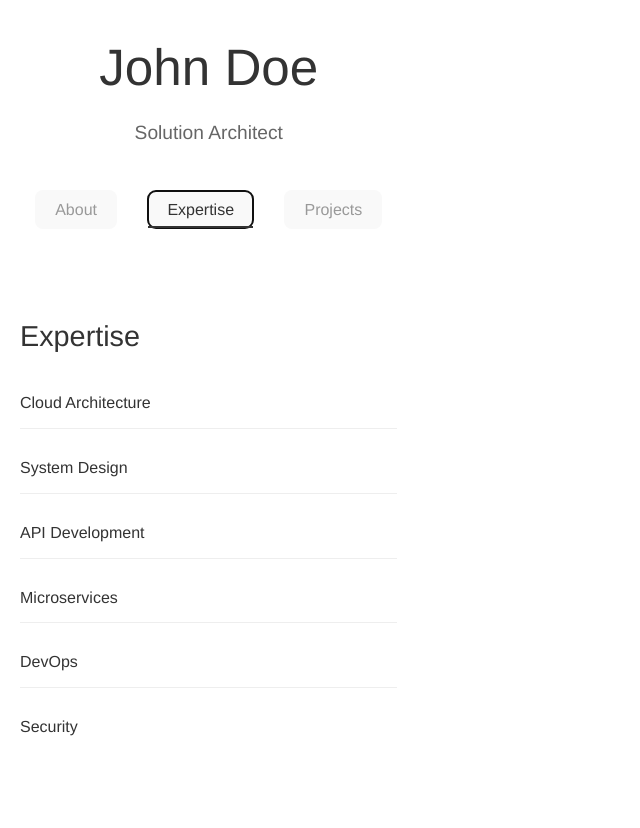
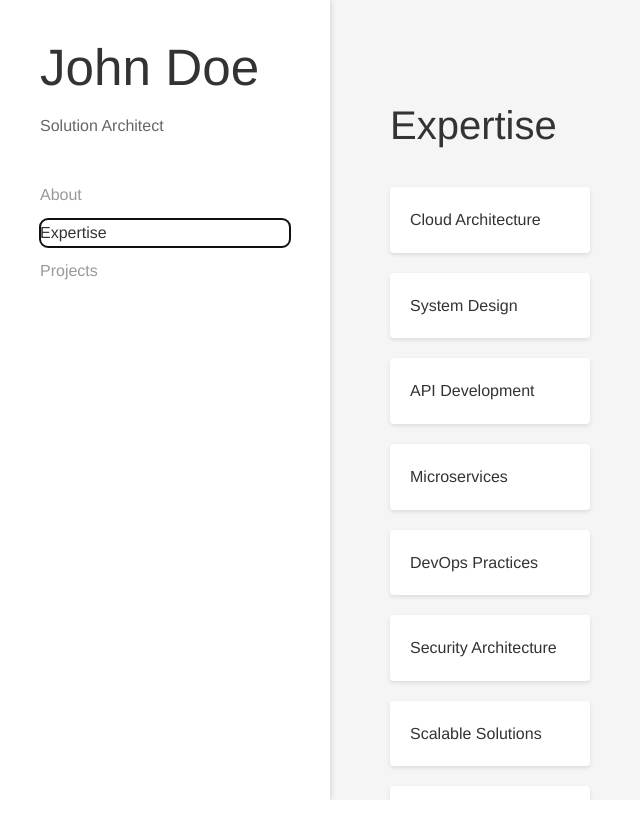
Before and after one commit to Paqads/paqs, a React (Vite) app: page / in a window 1280 px wide. Both pictures are taken after a click on the button "Expertise". Shown: the whole page, without its empty margins (0-640 px from the left). After the commit the page ends 800 px from the top, so only its background shows below. Built offline with nearby package versions, Linux system fonts and the light colour scheme.

Commit message:
Implement viewport design for the  portfolio

```diff
--- a/src/App.css
+++ b/src/App.css
@@ -1,98 +1,126 @@
-body {
+body, html {
+  margin: 0;
+  padding: 0;
+  height: 100%;
   font-family: 'Helvetica Neue', Arial, sans-serif;
   line-height: 1.6;
   color: #333;
-  background-color: #fff;
-  margin: 0;
-  padding: 0;
+  background-color: #f5f5f5;
 }
 
 .app {
-  max-width: 800px;
-  margin: 0 auto;
-  padding: 40px 20px;
+  display: flex;
+  height: 100vh;
 }
 
-header {
-  margin-bottom: 40px;
-  text-align: center;
+nav {
+  width: 250px;
+  background-color: #fff;
+  padding: 40px;
+  box-shadow: 2px 0 5px rgba(0,0,0,0.1);
+  display: flex;
+  flex-direction: column;
+}
+
+.nav-content {
+  position: sticky;
+  top: 40px;
 }
 
 h1 {
-  font-size: 2.5em;
+  font-size: 1.8em;
   font-weight: 300;
-  margin: 0;
+  margin: 0 0 10px 0;
 }
 
-header p {
-  font-size: 1.2em;
+.title {
+  font-size: 1em;
   color: #666;
-}
-
-nav {
-  display: flex;
-  justify-content: center;
   margin-bottom: 40px;
 }
 
-button {
+nav button {
+  display: block;
+  width: 100%;
+  text-align: left;
   background: none;
   border: none;
   font-size: 1em;
-  margin: 0 15px;
+  margin: 10px 0;
   padding: 5px 0;
   color: #999;
   cursor: pointer;
   transition: color 0.3s ease;
-  position: relative;
 }
 
-button::after {
-  content: '';
-  position: absolute;
-  width: 100%;
-  height: 2px;
-  bottom: 0;
-  left: 0;
-  background-color: #333;
-  transform: scaleX(0);
-  transition: transform 0.3s ease;
-}
-
-button:hover, button.active {
+nav button:hover, nav button.active {
   color: #333;
 }
 
-button:hover::after, button.active::after {
-  transform: scaleX(1);
-}
-
 main {
-  padding: 20px 0;
+  flex-grow: 1;
+  padding: 60px;
+  overflow-y: auto;
 }
 
 h2 {
-  font-size: 1.8em;
+  font-size: 2.5em;
   font-weight: 300;
-  margin-bottom: 20px;
+  margin-bottom: 30px;
+  color: #333;
 }
 
-p, li {
-  font-size: 1em;
+p {
+  font-size: 1.1em;
   line-height: 1.8;
+  max-width: 800px;
+}
+
+.expertise-list {
+  list-style-type: none;
+  padding: 0;
+  display: grid;
+  grid-template-columns: repeat(auto-fill, minmax(200px, 1fr));
+  gap: 20px;
+}
+
+.expertise-list li {
+  background-color: #fff;
+  padding: 20px;
+  border-radius: 4px;
+  box-shadow: 0 2px 4px rgba(0,0,0,0.1);
+}
+
+.projects-grid {
+  display: grid;
+  grid-template-columns: repeat(auto-fill, minmax(300px, 1fr));
+  gap: 30px;
+}
+
+.project-card {
+  background-color: #fff;
+  padding: 30px;
+  border-radius: 4px;
+  box-shadow: 0 2px 4px rgba(0,0,0,0.1);
+}
+
+.project-card h3 {
+  font-size: 1.3em;
+  margin-top: 0;
   margin-bottom: 15px;
 }
 
-ul {
-  list-style-type: none;
-  padding: 0;
+@media (max-width: 768px) {
+  .app {
+    flex-direction: column;
+  }
+
+  nav {
+    width: 100%;
+    padding: 20px;
+  }
+
+  main {
+    padding: 30px;
+  }
 }
-
-li {
-  padding: 10px 0;
-  border-bottom: 1px solid #eee;
-}
-
-li:last-child {
-  border-bottom: none;
-}
--- a/src/App.jsx
+++ b/src/App.jsx
@@ -7,29 +7,37 @@ const App = () => {
   const content = {
     about: {
       title: 'About',
-      text: 'Solution Architect with a passion for creating elegant, efficient systems. I transform complex problems into streamlined architectures.'
+      text: 'As a Solution Architect, I specialize in designing elegant, efficient systems that solve complex problems. With a keen eye for detail and a passion for innovation, I transform intricate challenges into streamlined architectures that drive business success.'
     },
     expertise: {
       title: 'Expertise',
-      items: ['Cloud Architecture', 'System Design', 'API Development', 'Microservices', 'DevOps', 'Security']
+      items: ['Cloud Architecture', 'System Design', 'API Development', 'Microservices', 'DevOps Practices', 'Security Architecture', 'Scalable Solutions', 'Data Management']
     },
     projects: {
       title: 'Projects',
       items: [
-        'Enterprise Data Platform: Scalable solution handling petabytes',
-        'Microservices Migration: Modernizing legacy systems',
-        'Cloud Strategy: Secure, compliant healthcare solutions'
+        {
+          name: 'Enterprise Data Platform',
+          description: 'Designed a scalable platform handling petabytes of data, improving data accessibility and analysis capabilities.'
+        },
+        {
+          name: 'Microservices Migration',
+          description: 'Led the architecture for transitioning a monolithic application to a flexible, scalable microservices architecture.'
+        },
+        {
+          name: 'Cloud Migration Strategy',
+          description: 'Developed a comprehensive cloud migration plan for a healthcare provider, ensuring data security and regulatory compliance.'
+        }
       ]
     }
   };
 
   return (
     <div className="app">
-      <header>
+      <nav>
+        <div className="nav-content">
           <h1>John Doe</h1>
-        <p>Solution Architect</p>
-      </header>
-      <nav>
+          <p className="title">Solution Architect</p>
           {Object.keys(content).map(section => (
             <button
               key={section}
@@ -39,17 +47,27 @@ const App = () => {
               {content[section].title}
             </button>
           ))}
+        </div>
       </nav>
       <main>
         <h2>{content[activeSection].title}</h2>
-        {activeSection === 'about' ? (
-          <p>{content[activeSection].text}</p>
-        ) : (
-          <ul>
+        {activeSection === 'about' && <p>{content[activeSection].text}</p>}
+        {activeSection === 'expertise' && (
+          <ul className="expertise-list">
             {content[activeSection].items.map((item, index) => (
               <li key={index}>{item}</li>
             ))}
           </ul>
+        )}
+        {activeSection === 'projects' && (
+          <div className="projects-grid">
+            {content[activeSection].items.map((project, index) => (
+              <div key={index} className="project-card">
+                <h3>{project.name}</h3>
+                <p>{project.description}</p>
+              </div>
+            ))}
+          </div>
         )}
       </main>
     </div>
```
Lines whose indentation alone changed are shown as unchanged.
